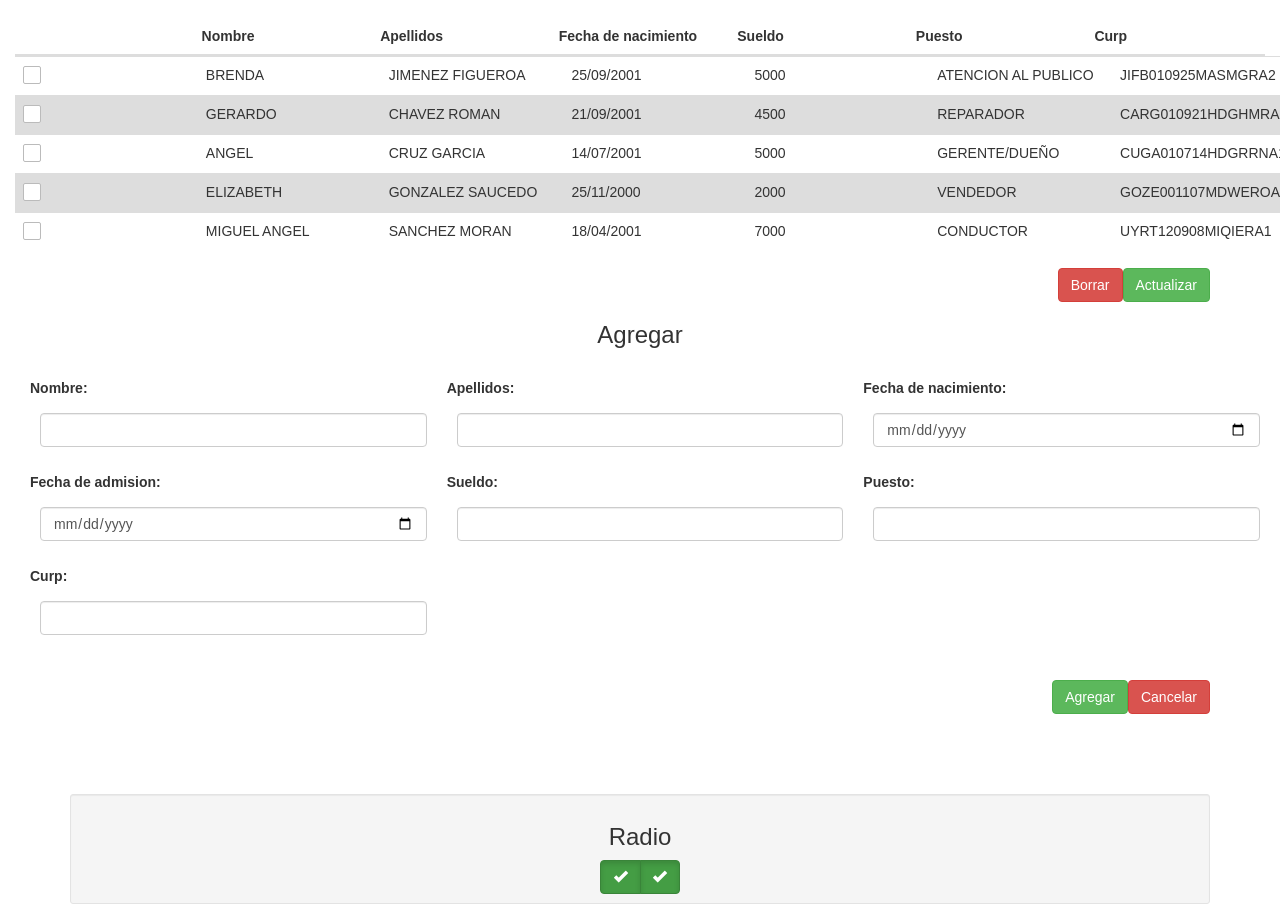
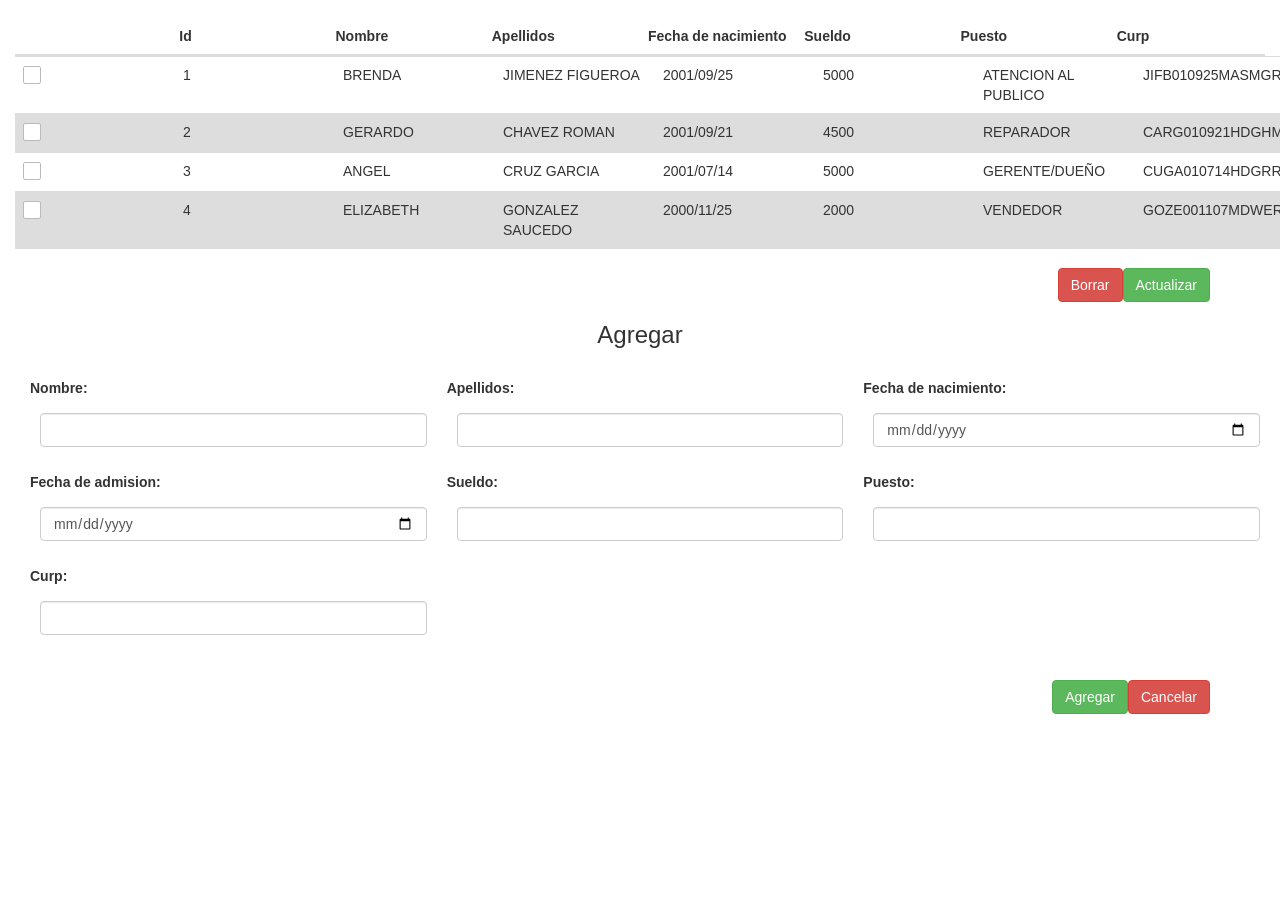
Before and after one commit to AngelCruz2001/Celulares, a React (Create React App) app: page / in a window 1280 px wide. Shown: the part 144-1068 px from the top of the page. After the commit the page ends 958 px from the top, so only its background shows below. Built offline with nearby package versions, Linux system fonts and the light colour scheme.

Commit message:
Agregar Registros

```diff
--- a/src/Components/Trabajadores/Trabajadores.css
+++ b/src/Components/Trabajadores/Trabajadores.css
@@ -94,3 +94,6 @@ tr {
   .btn.active span.glyphicon {
     opacity: 1;
   }
+  /* #Id {
+    visibility:hidden
+  } */
--- a/src/Components/Trabajadores/Trabajadores.js
+++ b/src/Components/Trabajadores/Trabajadores.js
@@ -16,6 +16,7 @@ class Trabajadores extends Component {
     state = {
         T: [],
         fun: true,
+        ID:5,
 
         row:
             {
@@ -29,7 +30,7 @@ class Trabajadores extends Component {
             Puesto: ""
             },
 
-        Limpio:""
+
      }
 
     componentDidMount(){
@@ -46,9 +47,8 @@ class Trabajadores extends Component {
     updateForm = () =>{
         this.setState({fun: false})
     }
-    createForm = () =>{
-        this.setState({fun: true})
-    }
+
+
     Normalidad =()=>{
         var row = {
             ID: null,
@@ -60,25 +60,22 @@ class Trabajadores extends Component {
             Sueldo: "",
             Puesto: ""
         }
+
         this.setState({fun:true, row })
 
     }
-    Change = (event) =>{
-        const row =this.state.row;
-    row[event.target.name]=event.target.value;
-    this.setState({row});
 
-    }
 
      getTrabajadores () {
+
             var T = [
                {
                    "ID": 1,
                    "Curp": "JIFB010925MASMGRA2",
                    "Nombre": "BRENDA",
                    "Apellidos": "JIMENEZ FIGUEROA",
-                "FechaNacimiento": "25/09/2001",
-                "FechaAdmision": "21/08/2017",
+                   "FechaNacimiento":"2001/09/25" ,
+                   "FechaAdmision":"2017/08/21" ,
                    "Sueldo": "5000",
                    "Puesto": "ATENCION AL PUBLICO"
                },
@@ -87,8 +84,8 @@ class Trabajadores extends Component {
                    "Curp": "CARG010921HDGHMRA5",
                    "Nombre": "GERARDO",
                    "Apellidos": "CHAVEZ ROMAN",
-                "FechaNacimiento": "21/09/2001",
-                "FechaAdmision": "18/08/2016",
+                   "FechaNacimiento":"2001/09/21" ,
+                   "FechaAdmision":"2016/08/18" ,
                    "Sueldo": "4500",
                    "Puesto": "REPARADOR"
                },
@@ -97,8 +94,8 @@ class Trabajadores extends Component {
                    "Curp": "CUGA010714HDGRRNA1",
                    "Nombre": "ANGEL",
                    "Apellidos": "CRUZ GARCIA",
-                "FechaNacimiento": "14/07/2001",
-                "FechaAdmision": "21/10/2013",
+                   "FechaNacimiento":"2001/07/14" ,
+                   "FechaAdmision":"2013/10/21" ,
                    "Sueldo": "5000",
                    "Puesto": "GERENTE/DUEÑO"
 
@@ -108,8 +105,8 @@ class Trabajadores extends Component {
                    "Curp": "GOZE001107MDWEROA1",
                    "Nombre": "ELIZABETH",
                    "Apellidos": "GONZALEZ SAUCEDO",
-                "FechaNacimiento": "25/11/2000",
-                "FechaAdmision": "16/05/2015",
+                   "FechaNacimiento":"2000/11/25" ,
+                   "FechaAdmision":"2015/05/16" ,
                    "Sueldo": "2000",
                    "Puesto": "VENDEDOR"
 
@@ -119,8 +116,8 @@ class Trabajadores extends Component {
                    "Curp": "UYRT120908MIQIERA1",
                    "Nombre": "MIGUEL ANGEL",
                    "Apellidos": "SANCHEZ MORAN",
-                "FechaNacimiento": "18/04/2001",
-                "FechaAdmision": "24/12/2014",
+                   "FechaNacimiento":"2001/04/18" ,
+                   "FechaAdmision":"2014/12/24" ,
                    "Sueldo": "7000",
                    "Puesto": "CONDUCTOR"
 
@@ -129,6 +126,67 @@ class Trabajadores extends Component {
            this.setState({
                T
            })
+   }
+
+     Change = (event) =>{
+        const row =this.state.row;
+    row[event.target.name]=event.target.value;
+
+    this.setState({row});
+
+
+    // this.setState({row:T})
+    }
+    createForm = () =>{
+    //     const Id=this.state.Id+1;
+    //     this.setState({Id})
+    //     const T=this.state.T;
+    //     const Datos=this.state.row;
+    //  var Maximo=Math.max(this.state.T.ID);
+//    var DatosAct=new Array(this.state.row);
+// var DatosAct=Array.from(this.state.row);
+    //  var DatosAct = Array.prototype.slice.apply(this.state.row);
+
+    //   this.setState({
+    //       Id:this.state.Id+1
+    //   })
+    //   var IdAct='"ID":'+this.state.Id;
+    //   console.log(IdAct);
+    //   this.setState({
+    //     Id_Act:this.state.Id+1
+    // })
+        // const Id_Trab1=this.state.Id_Trab+1; //5+1 (Id actual + 1)
+        // var Id_Trab=new Array(Id_Trab1);  //Se transforma el dato anterior Array
+        // this.state.Id.concat(Id_Trab); //Se concatena en el Array con el ID
+        // this.setState({
+        //     row: this.state.row.concat([this.state.Id])
+        // });
+        // console.log('Id: ',this.state.Id)
+        // console.log('6=',Id_Trab1)
+        // console.log('Array: Con "6" ',Id_Trab)
+        // this.setState({
+        //     row: this.state.row.concat([this.state.Id_Act])
+        // });
+        // T.push(this.state.row)
+        // this.setState({T})
+        var ids = this.state.ID + 1;
+        var row = {
+            ID: ids,
+            Curp: this.state.row.Curp,
+            Nombre: this.state.row.Nombre,
+            Apellidos: this.state.row.Apellidos,
+            FechaNacimiento: this.state.row.FechaNacimiento,
+            FechaAdmision: this.state.row.FechaAdmision,
+            Sueldo: this.state.row.Sueldo,
+            Puesto: this.state.row.Puesto
+        }
+
+        this.setState({
+            T: this.state.T.concat([row]),
+             ID: ids
+          });
+          console.log(this.state.row);
+           console.log(this.state.T)
         }
 
      trselected = () => {}
@@ -157,6 +215,7 @@ class Trabajadores extends Component {
                             <thead>
                                 <tr>
                                 <th></th>
+                                <th>Id</th>
                                 <th>Nombre</th>
                                 <th>Apellidos</th>
                                 <th>Fecha de nacimiento</th>
@@ -170,6 +229,8 @@ class Trabajadores extends Component {
                             <tbody>
 
                             {this.state.T.map(function(t,i){
+                            //  var t_Id=t.ID;
+                            //  this.setState({Id_Trab:t_Id});
 
                                 return  (
 
@@ -185,7 +246,9 @@ class Trabajadores extends Component {
  											<input type="checkbox" id={'checkbox'+t.ID}/>
                                              <label htmlFor={ 'checkbox'+t.ID}></label>
  											</div>
+
 									</td>
+                                    <td>{t.ID}</td>
                                     <td>{t.Nombre}</td>
                                     <td>{t.Apellidos}</td>
                                     <td>{t.FechaNacimiento}</td>
@@ -201,7 +264,7 @@ class Trabajadores extends Component {
                                 <div className="text-right container">
                                 <button type="button" className="btn btn-danger" onClick={this.state.Eliminar}>Borrar</button>
 
-                                <button type="button" className="btn btn-success" onClick={this.updateForm.bind()}>{fun ? 'Actualizar': 'Agregar'}</button>
+                                <button type="button" className="btn btn-success" onClick={this.updateForm.bind()} >{fun ? 'Actualizar': 'Agregar'}</button>
                                 </div>
 
                         <div className="text-center">
@@ -211,6 +274,7 @@ class Trabajadores extends Component {
                         <div>
                         <div className="row">
                         <div className="container-fluid inputs1">
+
                                 <div className="form-group col-xs-4">
                                 <label htmlFor="Nombre">Nombre:</label>
                                 <input type="text" className="form-control" name="Nombre" placeholder="" value={this.state.row.Nombre} onChange={this.Change.bind()}/>
@@ -244,6 +308,9 @@ class Trabajadores extends Component {
                                 <label htmlFor="Curp">Curp:</label>
                                 <input type="text" className="form-control" name="Curp" id="Curp" value={this.state.row.Curp} onChange={this.Change.bind()}/>
                                 </div>
+                                <div className="form-group col-xs-4">
+                                <input type="hidden" className="form-control" name="ID" id="Id"  value={this.state.ID} onChange={this.Change.bind()} />
+                                </div>
                                 <br/>
                                 </div>
                                 </div>
@@ -265,7 +332,7 @@ class Trabajadores extends Component {
 
                                 <br/>
                                 <div className="text-right container">
-                                <button type="button" className="btn btn-success">{fun ? 'Agregar' : 'Actualizar'}</button>
+                                <button type="button" className="btn btn-success"  onClick={this.createForm.bind()}>{fun ? 'Agregar' : 'Actualizar'}</button>
                                 <button type="button" className="btn btn-danger" onClick={this.Normalidad.bind()} >Cancelar</button>
                                 </div>
                             {/* <div className="container">
@@ -291,32 +358,7 @@ class Trabajadores extends Component {
                         <br/>
                         <br/>
 
- <div className="container">
-
- 	<div className="well well-sm text-center">
-
- 		<h3>Radio</h3>
-
- 		<div className="btn-group" data-toggle="buttons">
-
- 			<label className="btn btn-success active">
- 				<input type="radio" name="options"  autocomplete="off" />
- 				<span className="glyphicon glyphicon-ok"></span>
- 			</label>
-             <label className="btn btn-success active">
- 				<input type="radio" name="options"  autocomplete="off"/>
- 				<span className="glyphicon glyphicon-ok"></span>
- 			</label>
-
-
- 		</div>
-
-
-
- 	</div>
-
- </div>
-
+      <h1>{this.state.Id}</h1>
                 </div>
 
         );
```
Lines whose indentation alone changed are shown as unchanged.
